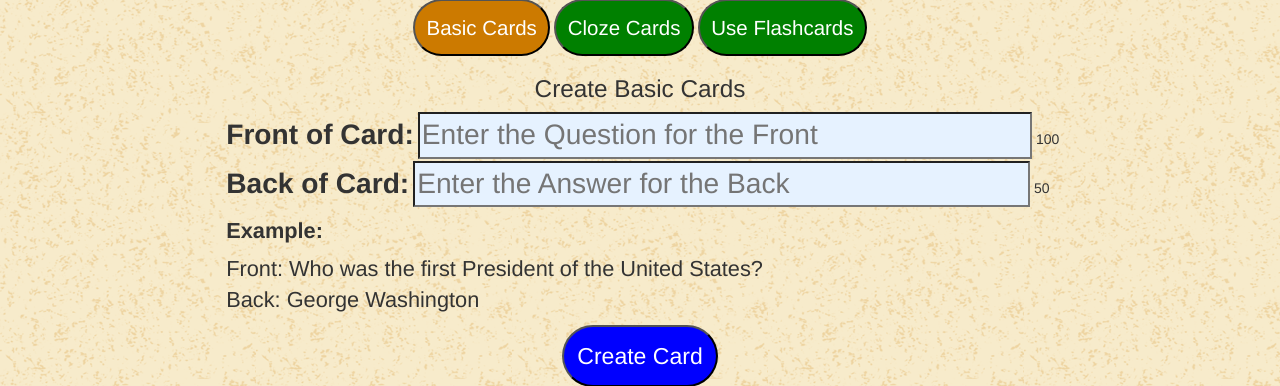
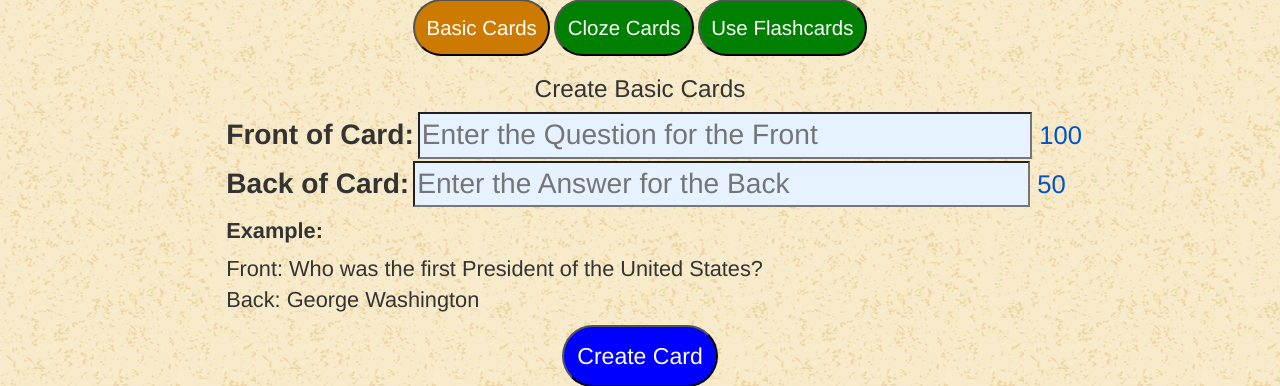
Before and after one commit to dryguy99/Flash-Frontend, a PHP site: page / in a window 1280 px wide. Shown: the part 279-665 px from the top of the page. Run offline with PHP 8.4, Linux system fonts and the light colour scheme; some libraries are stand-ins or nearby versions.

Commit message:
updated code

```diff
--- a/assets/css/style.css
+++ b/assets/css/style.css
@@ -138,7 +138,7 @@ button.mygame {
 	margin-top: 3vw;
 	margin-left: 30vw;
 }
-ng-style {
-	color: red;
-	font-size: 3vw;
+.myngstyle {
+	color: #0052cc;
+	font-size: 2vw;
 }
--- a/assets/javascript/flash.js
+++ b/assets/javascript/flash.js
@@ -100,6 +100,8 @@ function prepareGame () {
 }
 function resetmakeCards () {
 	$('#choices').css("display", "none");
+	$('#success').css("display", "none");
+	$('#stats').css("display", "none");
 	$('.setup').css("display", "block");
 	$('.mygame').css("display", "none");
 	$('#basicbtn').attr("data-selected", "true");
--- a/index.html
+++ b/index.html
@@ -44,11 +44,13 @@
 						<h3 id="basicerror" class="text-center">Please complete both fields and resubmit.</h3>
 				         <fieldset>
 				            <label for="front">Front of Card:</label>
-				            <input ng-model="frontb" type="text" id="frontb" name="frontb" placeholder="Enter the Question for the Front" /><span ng-style="mystyle"> {{100 - frontb.length}} </span>
+				            <input ng-model="frontb" type="text" id="frontb" name="frontb" placeholder="Enter the Question for the Front" /><span class="myngstyle"> {{100 - frontb.length}} </span>
 				            <br />
 				            <label for="back">Back of Card:</label>
-				            <input ng-model="backb" type="text" id="backb" name="backb" placeholder="Enter the Answer for the Back" /><span ng-style="mystyle"> {{50 - backb.length}} </span>
+				            <input ng-model="backb" type="text" id="backb" name="backb" placeholder="Enter the Answer for the Back" /><span class="myngstyle"> {{50 - backb.length}} </span>
 				            <br />
+				            <div class="response">
+				            </div>
 				            <h4> Example:</h4>
 				            <p>Front: Who was the first President of the United States?<br>Back: George Washington</p>
 				            <div class="text-center">
@@ -63,11 +65,13 @@
 				         <h3 id="clozeerror" class="text-center"></h3>
 				         <fieldset>
 				            <label for="front">Front of Card:</label>
-				            <input ng-model="frontc" type="text" id="frontc" name="frontc" placeholder="Enter the statement for the Front" /><span ng-style="mystyle"> {{100 - frontc.length}} </span>
+				            <input ng-model="frontc" type="text" id="frontc" name="frontc" placeholder="Enter the statement for the Front" /><span class="myngstyle"> {{100 - frontc.length}} </span>
 				            <br />
 				            <label for="back">Back of Card:</label>
-				            <input ng-model="backc" type="text" id="backc" name="backc" placeholder="Enter the text to remove from the statement" /><span ng-style="mystyle"> {{50 - backc.length}} </span>
+				            <input ng-model="backc" type="text" id="backc" name="backc" placeholder="Enter the text to remove from the statement" /><span class="myngstyle"> {{50 - backc.length}} </span>
 				            <br />
+				            <div class="response">
+				            </div>
 				            <h4> Example:</h4>
 				            <p>Front: George Washington was the first President of the United States.<br>Back: George Washington</p><h5>(George Washington will be removed from the front before it is displayed.)</h5>
 				            <div class="text-center">
```
